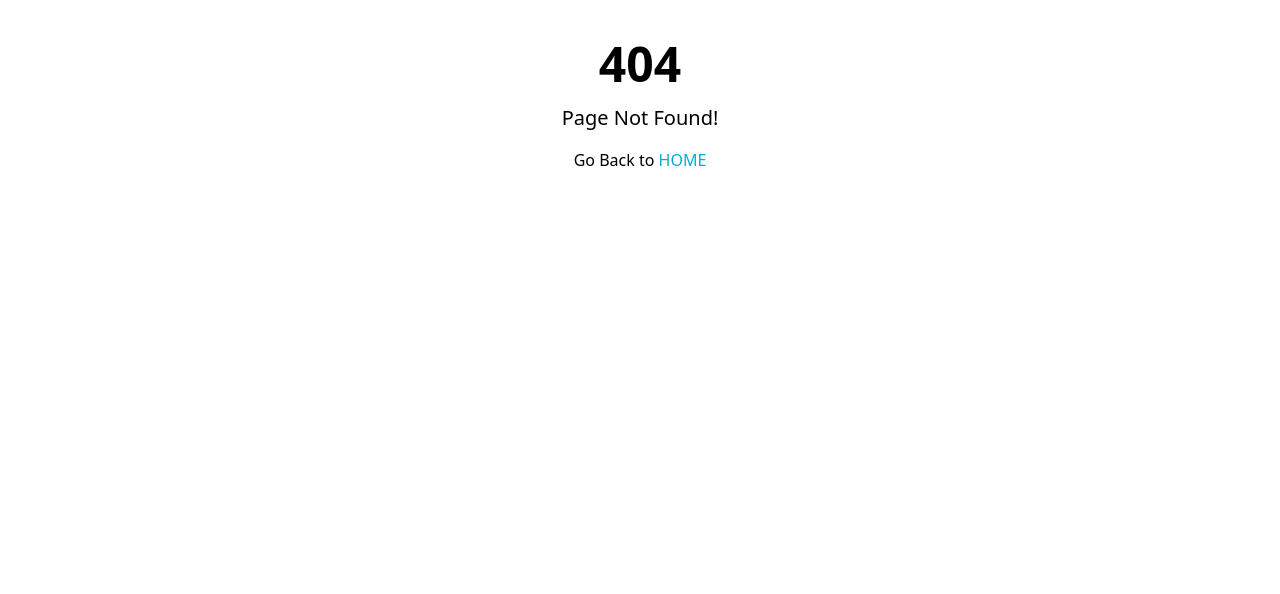
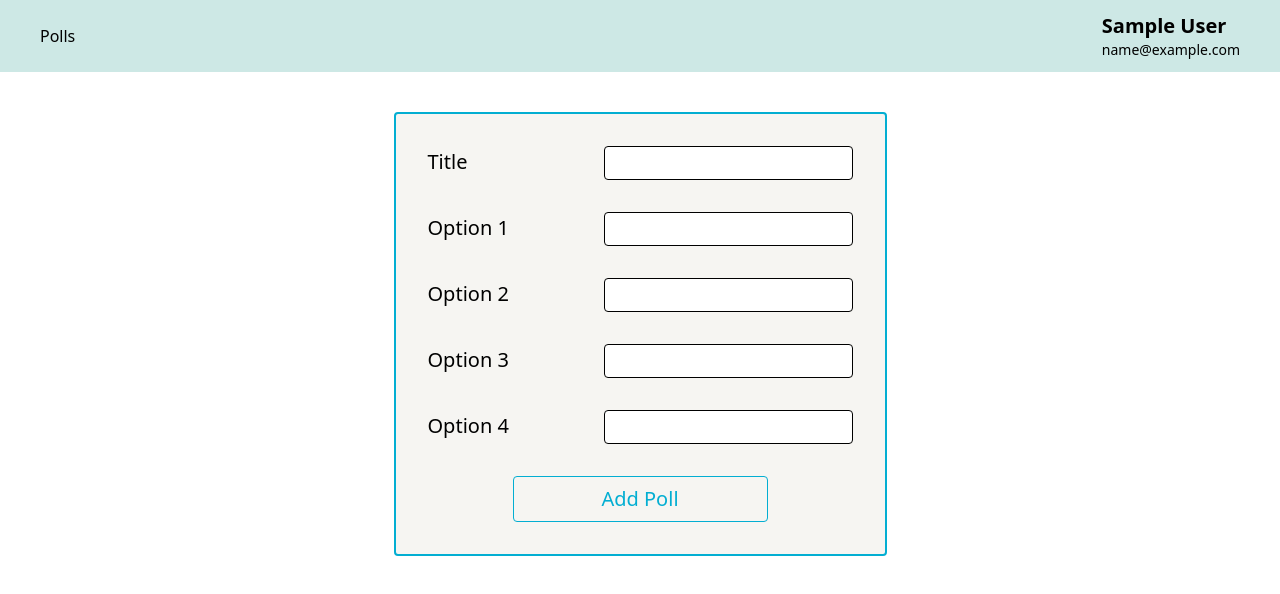
Before and after one commit to aayushbatra02/polling-system, a Vue app: page /#/add-poll in a window 1280 px wide. Before the commit this address had no page. Shown: the top 594 px of the page. Built offline with nearby package versions, Linux system fonts and the light colour scheme; sample sign-in values are in the browser's storage; some icons are missing.

Commit message:
create add poll page

```diff
--- a/src/components/NavBar.vue
+++ b/src/components/NavBar.vue
@@ -5,16 +5,14 @@
     >
       <div
         :class="[showNavLinks ? 'flex' : 'hidden']"
-        class="gap-4 md:gap-6 px-6 md:flex flex-col md:flex-row absolute md:static top-[5rem] left-0 right-0 bg-backgroundColor shadow-inner top-0 shadow-lg md:shadow-none py-4"
+        class="gap-4 md:gap-6 px-6 md:flex flex-col md:flex-row absolute md:static top-[5rem] left-0 right-0 bg-backgroundColor shadow-inner top-0 shadow-lg md:shadow-none py-4 z-10"
       >
         <div v-for="(link, id) in navlinks" :key="id">
           <RouterLink
             v-if="link.forBoth || user?.roleId === ADMIN_ID"
             :to="link.route"
-            :class="{
-              'font-bold text-lg md:text-xl border-b-2 border-blue w-max':
-                id === 0,
-            }"
+            active-class="font-bold text-lg md:text-xl border-b-2 border-blue"
+            class="w-max"
           >
             {{ link.text }}
           </RouterLink>
--- a/src/composables/navbar.js
+++ b/src/composables/navbar.js
@@ -12,9 +12,9 @@ export const useNavbar = () => {
   const showNavLinks = ref(false);
   const navlinks = [
     { text: "Polls", route: "/", forBoth: true },
-    { text: "Add Poll", route: "/" },
-    { text: "Create User", route: "/" },
-    { text: "List Users", route: "/" },
+    { text: "Add Poll", route: "/add-poll" },
+    { text: "Create User", route: "/create-user" },
+    { text: "List Users", route: "/list-users" },
   ];
 
   const toggleNavlinks = () => {
--- a/src/router/index.js
+++ b/src/router/index.js
@@ -18,6 +18,21 @@ const routes = [
     path: "/signup",
     name: "Signup",
     component: () => import("@/views/SignupView.vue"),
+  },
+  {
+    path: "/add-poll",
+    name: "AddPoll",
+    component: () => import("@/views/AddPollView.vue"),
+  },
+  {
+    path: "/create-user",
+    name: "CreateUser",
+    component: () => import("@/views/AddPollView.vue"),
+  },
+  {
+    path: "/list-users",
+    name: "ListUsers",
+    component: () => import("@/views/AddPollView.vue"),
   },
   {
     path: "/:pathMatch(.*)*",
--- /dev/null
+++ b/src/views/AddPollView.vue
@@ -0,0 +1,27 @@
+<template>
+  <div>
+    <form class="border-2 border-blue w-max m-auto mt-10 p-8 flex flex-col gap-8 rounded bg-lightGray">
+      <div>
+        <label class="text-xl inline-block w-[10rem]" for="title">Title</label>
+        <input class="px-2 py-1 border ml-4 rounded" type="text" name="title" />
+      </div>
+      <div>
+        <label class="text-xl inline-block w-[10rem]" for="title">Option 1</label>
+        <input class="px-2 py-1 border ml-4 rounded" type="text" name="title" />
+      </div>
+      <div>
+        <label class="text-xl inline-block w-[10rem]" for="title">Option 2</label>
+        <input class="px-2 py-1 border ml-4 rounded" type="text" name="title" />
+      </div>
+      <div>
+        <label class="text-xl inline-block w-[10rem]" for="title">Option 3</label>
+        <input class="px-2 py-1 border ml-4 rounded" type="text" name="title" />
+      </div>
+      <div>
+        <label class="text-xl inline-block w-[10rem]" for="title">Option 4</label>
+        <input class="px-2 py-1 border ml-4 rounded" type="text" name="title" />
+      </div>
+      <button class="border w-[60%] m-auto text-blue py-2 rounded hover:bg-blue hover:text-white text-xl">Add Poll</button>
+    </form>
+  </div>
+</template>
```
